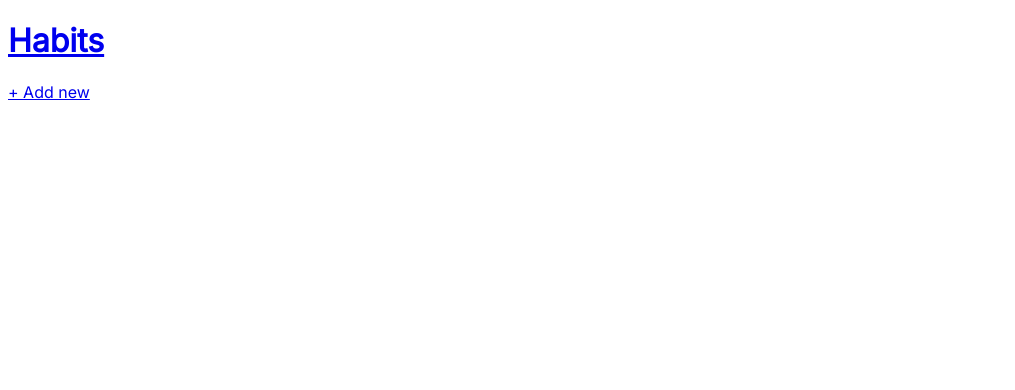
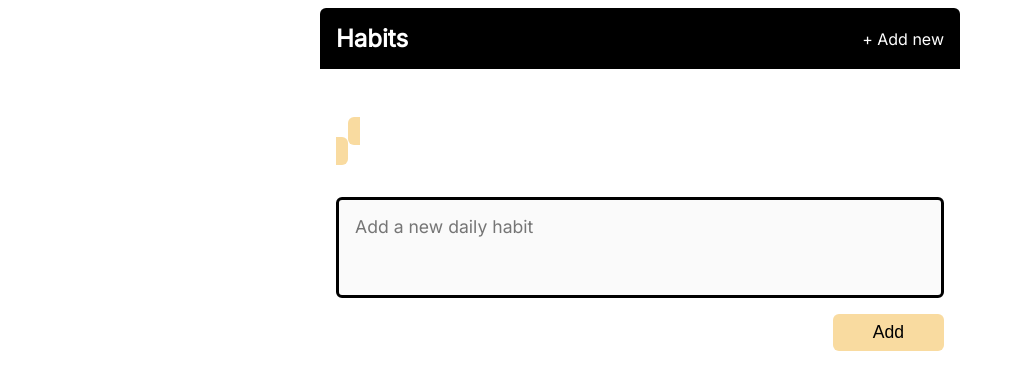
Before and after one commit to AlekhyaNallabati/Habit-Tracker, a Flask app: template templates/add_habit.html in a window 1280 px wide. Shown: the top 390 px of the page, without its empty margins (0-1015 px from the left). Run offline with Flask 3, Linux system fonts and the light colour scheme; the template is opened without the code that fills it, so the values that code supplies are empty.

Commit message:
added date navigation and styles for the same

```diff
--- a/app.py
+++ b/app.py
@@ -1,12 +1,37 @@
-from flask import Flask, render_template
+import datetime
+from flask import Flask, render_template, request
 
 app = Flask(__name__)
+habits = []
+
+@app.context_processor
+def add_calc_date_range():
+    def date_range(start: datetime.date):
+        dates = [start + datetime.timedelta(days=diff) for diff in range(-3, 4)]
+        return dates
+    return {"date_range": date_range}
 
 @app.route("/")
 def index():
-    return render_template("index.html", title="Habit Tracker - Home")
+    date_str = request.args.get("date")
+    if date_str:
+        selected_date = datetime.date.fromisoformat(date_str)
+    else:
+        selected_date = datetime.date.today()
+
+    return render_template(
+        "index.html",
+        habits=habits ,
+        title="Habit Tracker - Home",
+        selected_date=selected_date)
 
 
 @app.route("/add", methods=["GET", "POST"])
 def add_habit():
-    return render_template("add_habit.html", title="Habit Tracker - Add Habit")
+    if request.method == "POST":
+        habits.append(request.form.get("habit"))
+    return render_template(
+        "add_habit.html",
+        title="Habit Tracker - Add Habit",
+        selected_date = datetime.date.today(),
+        )
--- a/static/css/main.css
+++ b/static/css/main.css
@@ -8,3 +8,129 @@
   box-sizing: border-box;
   font-family: "Inter", sans-serif;
 }
+
+.header, .main {
+    max-width: 40rem;
+    margin: 0 auto;
+    padding: 1rem;
+}
+
+.header {
+    display: flex;
+    background: #000;
+    color: #fff;
+    justify-content: space-between;
+    align-items: center;
+    border-radius: 6px 6px 0px 0px;
+}
+
+.header__link{
+    text-decoration: none;
+    color: inherit;
+    transition: color 0.1s ease-in-out;
+}
+
+.header__link:hover{
+    color: #f9bda0
+}
+
+.header__logo{
+    margin: 0;
+    font-size: 1.5rem;
+}
+
+.form{
+    display: flex;
+    flex-direction: column;
+    font-size: 1.1rem;
+}
+
+.form__input{
+    padding: 1rem;
+    font-family: inherit;
+    font-size: inherit;
+    resize: none;
+    border: 3px solid #000;
+    border-radius: 6px;
+    background-color: #fafafa;
+    margin-bottom: 1rem;
+}
+
+.form__button{
+    font-size: inherit;
+    background-color: #f9dba0;
+    cursor: pointer;
+    border-radius: 6px;
+    border: none;
+    padding: 0.5rem 2.5rem;
+    align-self: flex-end;
+}
+
+
+.dates{
+    display: flex;
+    justify-content: space-around;
+    color: #000;
+    font-size: 1.1rem;
+    margin-bottom: 2.5rem;
+}
+
+.dates__link{
+    color: inherit;
+    text-decoration: none;
+    outline: none;
+    padding: 0.25rem 0.75rem;
+    border-radius: 6px;
+}
+
+.dates__link--current{
+    background: #f9bda0
+}
+
+.dates{
+    display: flex;
+    flex-direction: column;
+    align-items: center;
+}
+
+/* Selects the first, second, penultimate and final elements in the dates__link section
+and hides them on small screens. As the screen gets larger, we gradually display more
+and more of the date elements.
+
+See the media queries below */
+.dates__link:first-of-type,
+.dates__link:nth-of-type(2),
+.dates__link:last-of-type,
+.dates__link:nth-last-of-type(2) {
+  display: none;
+}
+
+/* Comes into effect when the screen is 400px wide. Reveals the second and second-to-last date link*/
+@media screen and (min-width: 25rem) {
+  .dates__link:nth-of-type(2),
+  .dates__link:nth-last-of-type(2) {
+    display: block;
+  }
+}
+
+/* Comes into effect when the screen is 560px wide. Reveals the first and last date link */
+@media screen and (min-width: 35rem) {
+  .dates__link:first-of-type,
+  .dates__link:last-of-type {
+    display: block;
+  }
+}
+
+/* Changes the background colour of the current date. This class is applied conditionally
+by logic in the jinja template */
+.dates__link--current {
+  background: #f9dba0;
+}
+
+/* Ensures the day of the week and the date number sit on top of each other and are
+centered within the allotted space */
+.date {
+  display: flex;
+  flex-direction: column;
+  align-items: center;
+}
--- a/templates/add_habit.html
+++ b/templates/add_habit.html
@@ -3,6 +3,8 @@
 {% block main_content %}
 
     <form class="form" method="POST">
+        <textarea class="form__input" id="habit" name="habit" rows="3" placeholder="Add a new daily habit"></textarea>
+        <button class="form__button" type="submit">Add</button>
     </form>
 
 {% endblock %}
--- a/templates/layout.html
+++ b/templates/layout.html
@@ -22,6 +22,16 @@
         </header>
 
         <main class="main">
+            {% for date in date_range(selected_date) %}
+                <a class="dates__link {{ 'dates__link--current' if loop.index0 == 3 else '' }}"
+               href="{{ url_for('index', date=date) }}"
+                >
+                    <time class="date" datetime="{{ date }}">
+                        <span>{{ date.strftime("%a") }}</span>
+                        <span>{{ date.strftime("%d") }}</span>
+                    </time>
+                </a>
+            {% endfor %}
             {% block main_content %}
             {% endblock %}
         </main>
```
Also changed, not shown: templates/index.html (+11 -1 lines).
